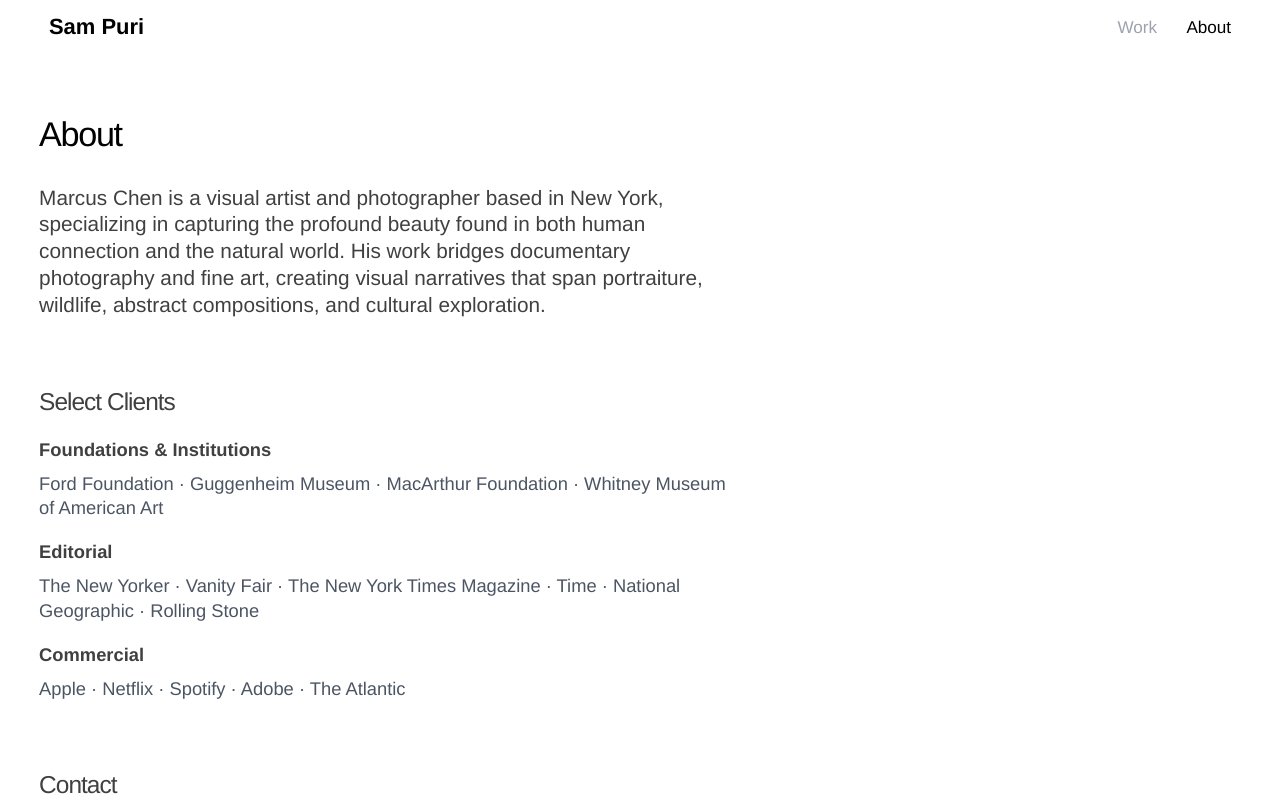
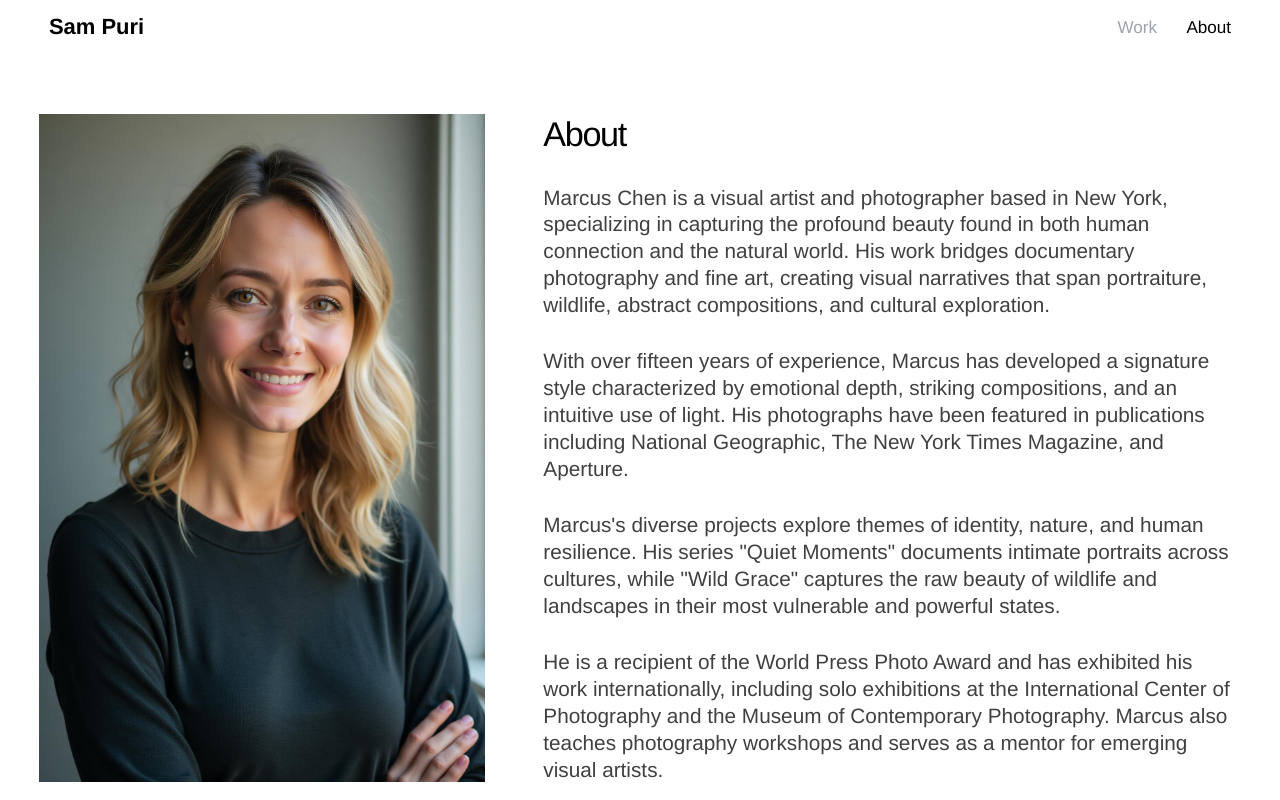
Before and after one commit to samarthpuri/samarthpuri.github.io, a React (Vite) app: page /about in a window 1280 px wide. Shown: the top 800 px of the page. Built offline with nearby package versions, Linux system fonts and the light colour scheme; the HTML template or start-up script is replaced by a standard one.

Commit message:
Reverted to commit 42bf277627c2ed9a287efb1f83948bbc02b6b1d7

```diff
--- a/src/pages/About.tsx
+++ b/src/pages/About.tsx
@@ -1,15 +1,23 @@
 import { Header } from "@/components/Header";
 import { Footer } from "@/components/Footer";
 import photographerPortrait from "@/assets/photographer-portrait.jpg";
+
 export default function About() {
-  return <div className="min-h-screen flex flex-col">
+  return (
+    <div className="min-h-screen flex flex-col">
       <Header />
 
       <main className="flex-1 px-4 md:px-8 py-12">
         <div className="max-w-6xl mx-auto">
           <div className="grid grid-cols-1 md:grid-cols-5 gap-8 md:gap-12">
             {/* Left Column - Portrait */}
-
+            <div className="md:col-span-2">
+              <img
+                src={photographerPortrait}
+                alt="Marcus Chen"
+                className="w-full max-w-md mx-auto md:mx-0 object-cover"
+              />
+            </div>
 
             {/* Right Column - Biography */}
             <div className="md:col-span-3">
@@ -17,19 +25,32 @@ export default function About() {
 
               <div className="space-y-6 text-body text-gray-700 leading-relaxed">
                 <p>
-
                   Marcus Chen is a visual artist and photographer based in New York,
                   specializing in capturing the profound beauty found in both human connection and the natural world.
                   His work bridges documentary photography and fine art, creating visual narratives that span
                   portraiture, wildlife, abstract compositions, and cultural exploration.
-
                 </p>
 
+                <p>
+                  With over fifteen years of experience, Marcus has developed a signature style
+                  characterized by emotional depth, striking compositions, and an intuitive use of light.
+                  His photographs have been featured in publications including
+                  National Geographic, The New York Times Magazine, and Aperture.
+                </p>
 
+                <p>
+                  Marcus's diverse projects explore themes of identity, nature, and human resilience.
+                  His series "Quiet Moments" documents intimate portraits across cultures,
+                  while "Wild Grace" captures the raw beauty of wildlife and landscapes in their
+                  most vulnerable and powerful states.
+                </p>
 
-
-
-
+                <p>
+                  He is a recipient of the World Press Photo Award and has exhibited his work
+                  internationally, including solo exhibitions at the International Center of Photography
+                  and the Museum of Contemporary Photography. Marcus also teaches photography
+                  workshops and serves as a mentor for emerging visual artists.
+                </p>
 
                 <div className="pt-8">
                   <h3 className="text-title-3 font-serif mb-4">Select Clients</h3>
@@ -75,5 +96,6 @@ export default function About() {
       </main>
 
       <Footer />
-    </div>;
+    </div>
+  );
 }
```
